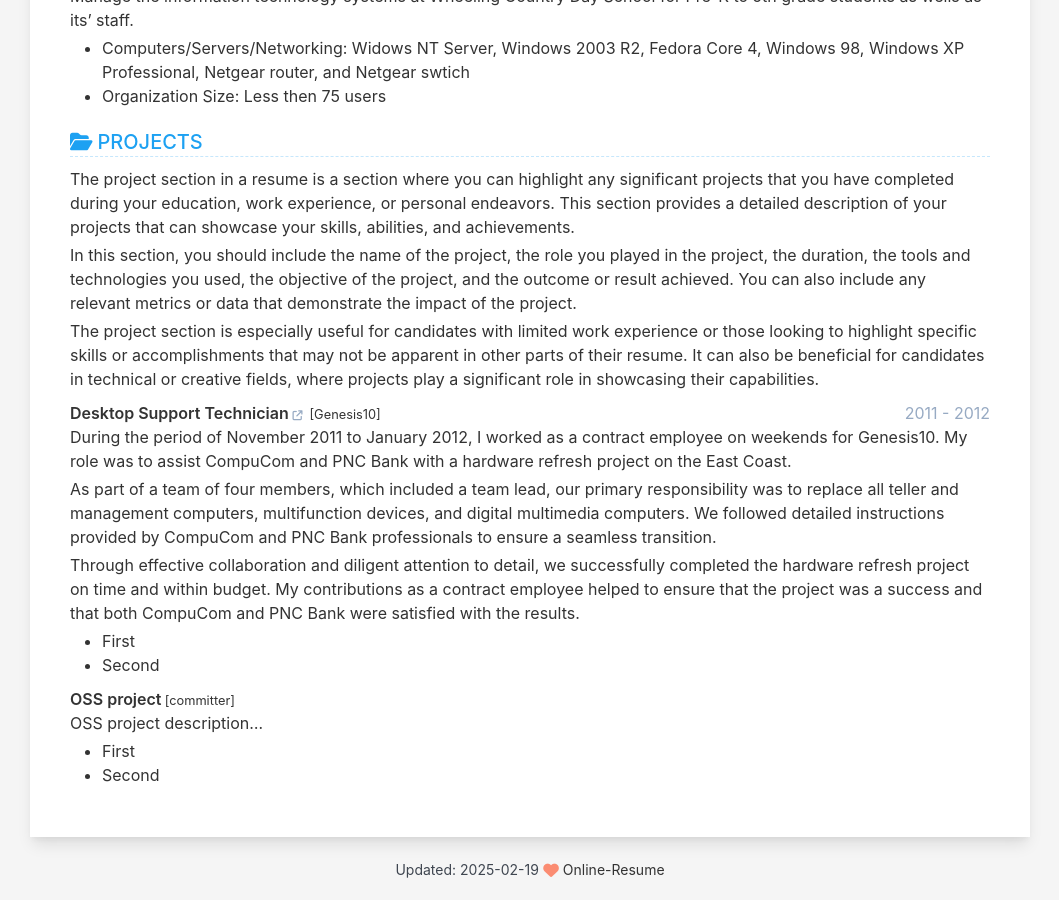
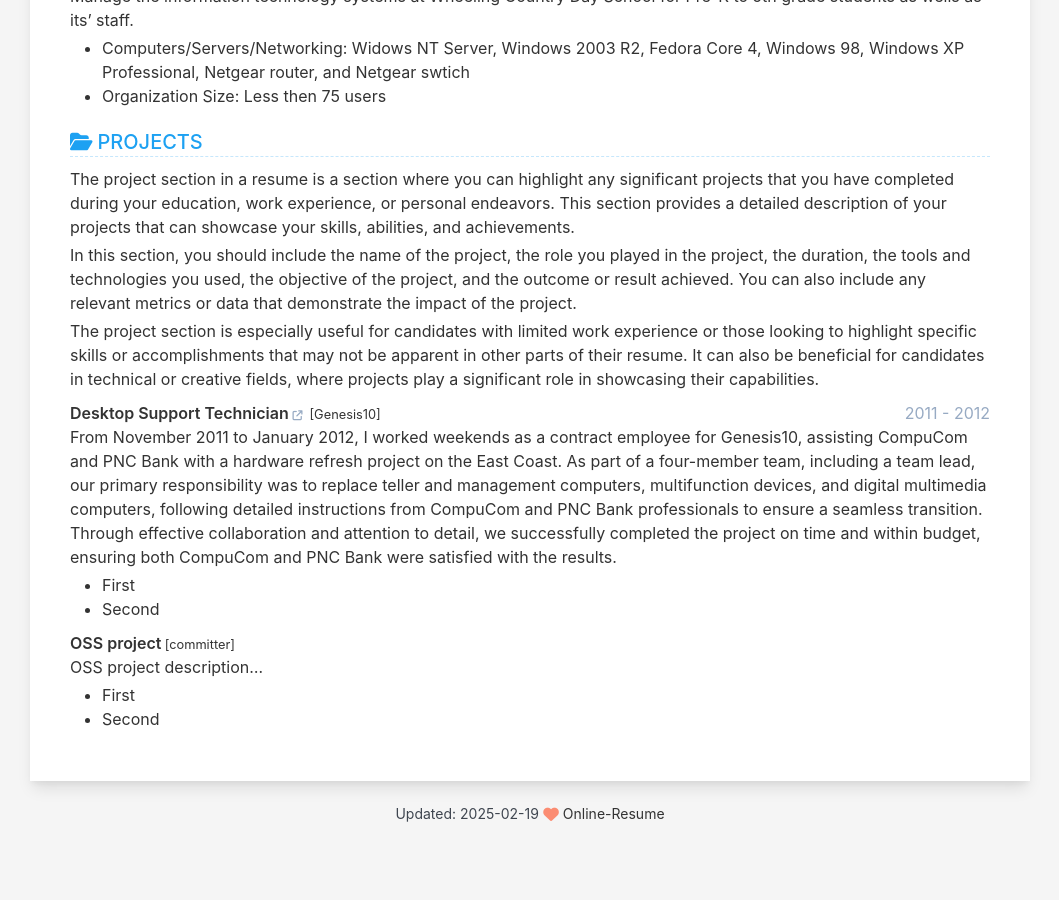
Before and after one commit to MrJordanRoth/resume, a Jekyll site: the page built from index.html, in a window 1280 px wide and 900 px high, scrolled down 1031 px. Shown: the whole window, without its empty margins (110-1169 px from the left). Built offline with Jekyll 4.4.1, drawn with Linux system fonts in a browser that asks for light colours; after the commit the page ends 1875 px from its top, so only the background shows below that.

Commit message:
Format test

```diff
--- a/_data/data.yml
+++ b/_data/data.yml
@@ -177,11 +177,7 @@ project:
       tags: Genesis10
       date: 2011 - 2012
       description: |
-        During the period of November 2011 to January 2012, I worked as a contract employee on weekends for Genesis10. My role was to assist CompuCom and PNC Bank with a hardware refresh project on the East Coast.
-
-        As part of a team of four members, which included a team lead, our primary responsibility was to replace all teller and management computers, multifunction devices, and digital multimedia computers. We followed detailed instructions provided by CompuCom and PNC Bank professionals to ensure a seamless transition.
-
-        Through effective collaboration and diligent attention to detail, we successfully completed the hardware refresh project on time and within budget. My contributions as a contract employee helped to ensure that the project was a success and that both CompuCom and PNC Bank were satisfied with the results.
+        From November 2011 to January 2012, I worked weekends as a contract employee for Genesis10, assisting CompuCom and PNC Bank with a hardware refresh project on the East Coast. As part of a four-member team, including a team lead, our primary responsibility was to replace teller and management computers, multifunction devices, and digital multimedia computers, following detailed instructions from CompuCom and PNC Bank professionals to ensure a seamless transition. Through effective collaboration and attention to detail, we successfully completed the project on time and within budget, ensuring both CompuCom and PNC Bank were satisfied with the results.
 
         + First
         + Second
@@ -201,11 +197,6 @@ skill:
   title: Skills
   description: |
     The skills section in a resume is a dedicated section where you can list out the various skills that you possess that are relevant to the job you are applying for. This section allows you to highlight your strengths and demonstrate your capabilities to potential employers.
-
-
-
-
-
 
     The skills section can include both hard skills and soft skills. Hard skills are specific technical abilities or knowledge related to a particular job or industry, such as proficiency in programming languages or experience with certain software programs. Soft skills are more general personal traits and abilities, such as communication skills, leadership, problem-solving, or teamwork.
 
```
